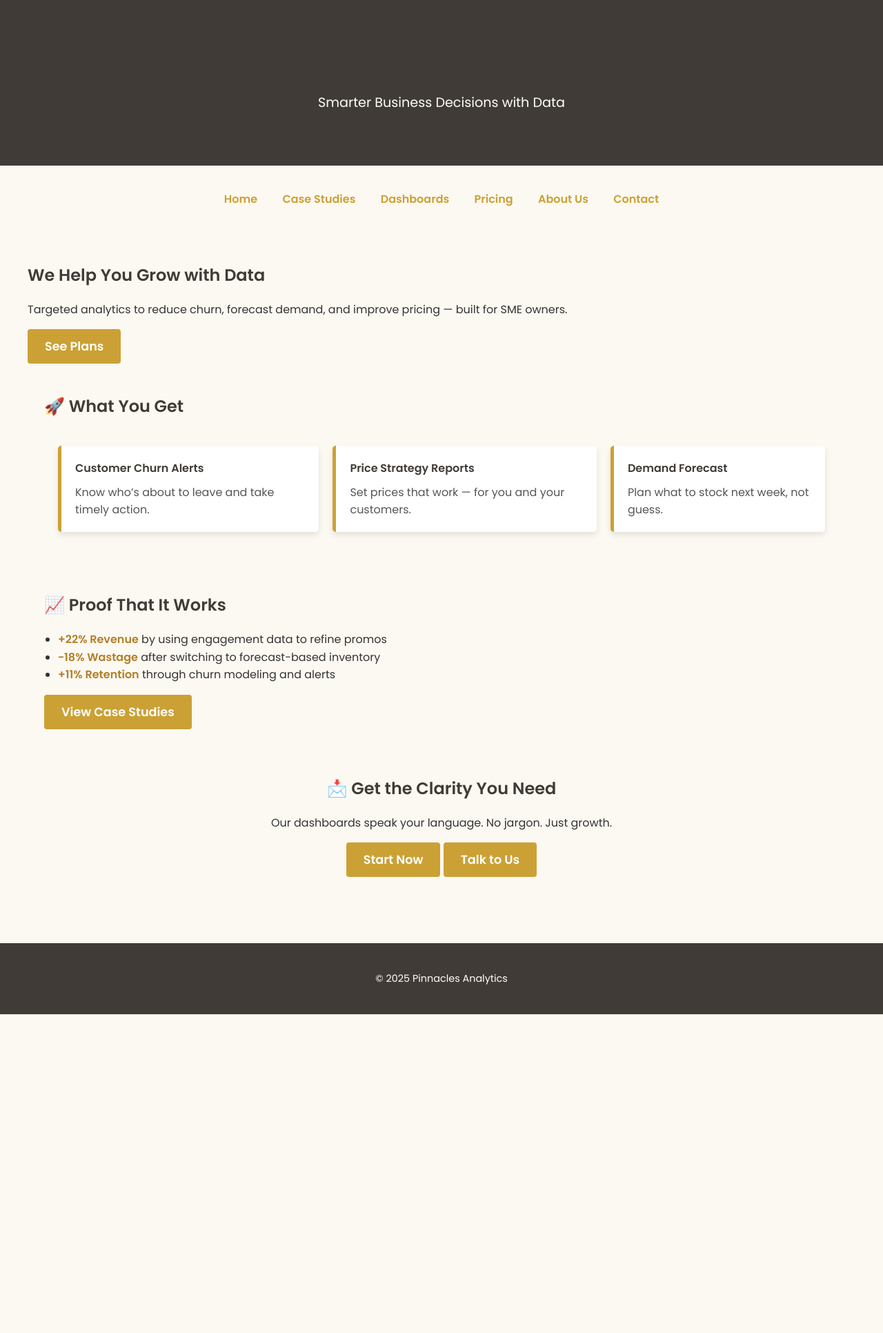
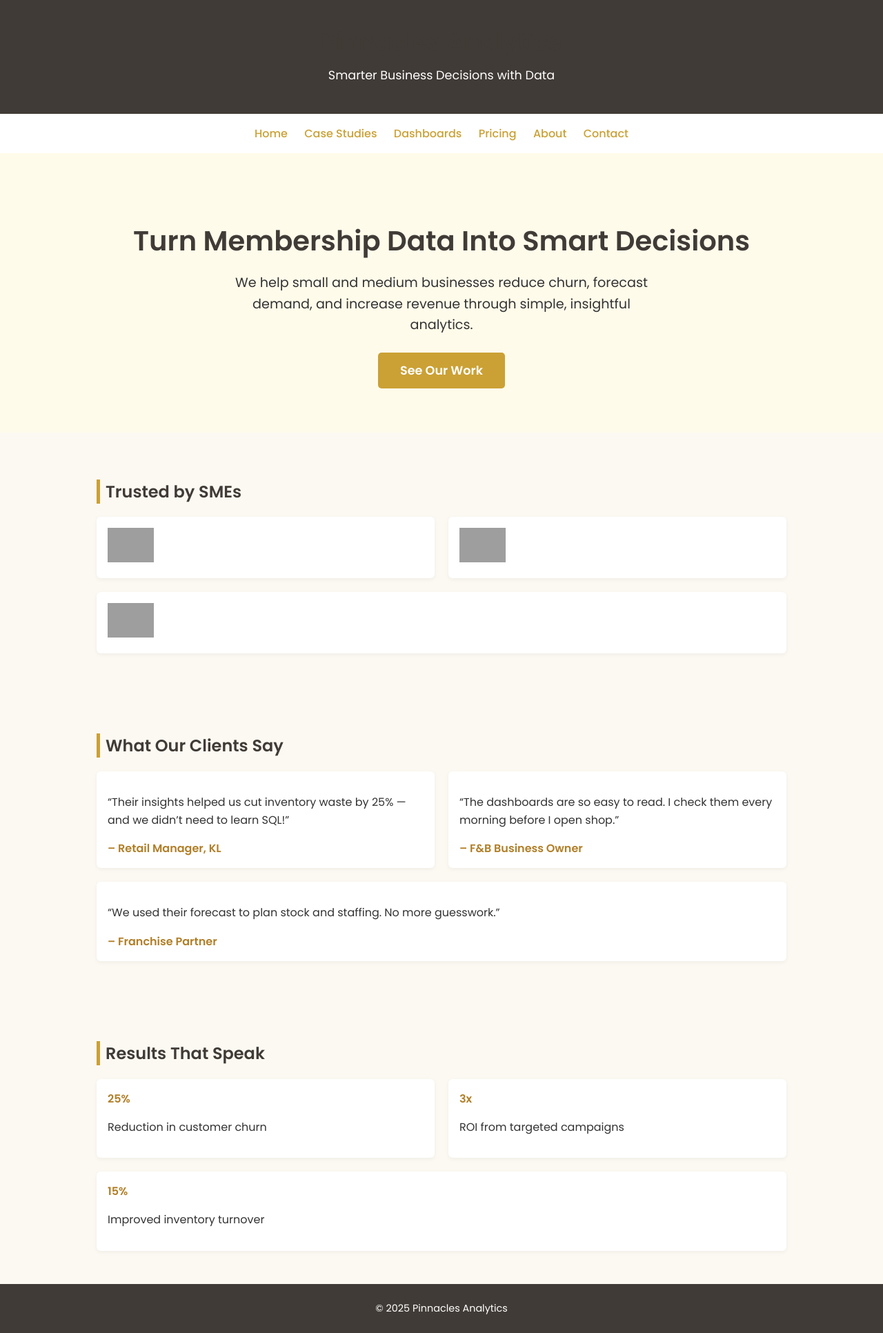
Before and after one commit to lyven81/pinnacles-learning-website, a Jekyll site: the page index.html, which Jekyll copies as it is, in a window 1280 px wide. Shown: the whole page at 69% size. Built offline with Jekyll 4.4.1, drawn with Linux system fonts in a browser that asks for light colours; before the commit the page ends 1470 px from its top, so only the background shows below that; grey boxes are pictures that could not be loaded.

Commit message:
Update index.html

```diff
--- a/index.html
+++ b/index.html
@@ -1,52 +1,99 @@
----
-layout: default
-title: Home
-nav_order: 1
----
+<!DOCTYPE html>
+<html lang="en">
+<head>
+  <meta charset="UTF-8" />
+  <meta name="viewport" content="width=device-width, initial-scale=1.0" />
+  <title>Pinnacles Analytics | Smarter Business Decisions</title>
+  <link href="https://fonts.googleapis.com/css2?family=Poppins:wght@400;500;600&display=swap" rel="stylesheet" />
+  <link rel="stylesheet" href="/assets/css/style.css" />
+  <style>
+    body { background-color: #FCF9F2; font-family: 'Poppins', sans-serif; color: #333; margin: 0; padding: 0; }
+    header, footer { background-color: #403B36; color: white; text-align: center; padding: 1.5rem 1rem; }
+    nav { text-align: center; padding: 1rem 0; background: white; }
+    nav a { margin: 0 10px; color: #CBA135; font-weight: 500; text-decoration: none; }
+    nav a:hover { color: #B17F28; }
+    .hero { text-align: center; padding: 4rem 1rem; background: #fffbea; }
+    .hero h1 { font-size: 2.5rem; color: #403B36; margin-bottom: 1rem; }
+    .hero p { font-size: 1.2rem; max-width: 600px; margin: auto; }
+    .cta-button { display: inline-block; margin-top: 1.5rem; padding: 0.8rem 2rem; background: #CBA135; color: white; border-radius: 5px; font-weight: 600; text-decoration: none; }
+    .section { padding: 3rem 1rem; max-width: 1000px; margin: auto; }
+    .section h2 { color: #403B36; border-left: 5px solid #CBA135; padding-left: 0.5rem; }
+    .testimonials, .clients, .stats { display: flex; flex-wrap: wrap; gap: 20px; margin-top: 1rem; }
+    .testimonial, .client-logo, .stat-box { background: white; padding: 1rem; border-radius: 6px; box-shadow: 0 2px 6px rgba(0,0,0,0.05); flex: 1 1 30%; }
+    .client-logo img { max-width: 100%; height: 50px; object-fit: contain; }
+    footer p { margin: 0; font-size: 0.9rem; }
+  </style>
+</head>
+<body>
 
-<!-- Hero Banner -->
-<section class="hero-banner">
-  <h2>We Help You Grow with Data</h2>
-  <p>Targeted analytics to reduce churn, forecast demand, and improve pricing — built for SME owners.</p>
-  <a href="pricing.html" class="cta-button">See Plans</a>
-</section>
+  <header>
+    <h1>Pinnacles Analytics</h1>
+    <p>Smarter Business Decisions with Data</p>
+  </header>
 
-<!-- What We Deliver -->
-<section class="container">
-  <h2>🚀 What You Get</h2>
-  <table class="services-table">
-    <tr>
-      <td>
-        <strong>Customer Churn Alerts</strong>
-        Know who’s about to leave and take timely action.
-      </td>
-      <td>
-        <strong>Price Strategy Reports</strong>
-        Set prices that work — for you and your customers.
-      </td>
-      <td>
-        <strong>Demand Forecast</strong>
-        Plan what to stock next week, not guess.
-      </td>
-    </tr>
-  </table>
-</section>
+  <nav>
+    <a href="/index.html">Home</a>
+    <a href="/case-studies.html">Case Studies</a>
+    <a href="/dashboard.html">Dashboards</a>
+    <a href="/pricing.html">Pricing</a>
+    <a href="/about.html">About</a>
+    <a href="/contact.html">Contact</a>
+  </nav>
 
-<!-- Evidence Section -->
-<section class="container">
-  <h2>📈 Proof That It Works</h2>
-  <ul>
-    <li><strong>+22% Revenue</strong> by using engagement data to refine promos</li>
-    <li><strong>−18% Wastage</strong> after switching to forecast-based inventory</li>
-    <li><strong>+11% Retention</strong> through churn modeling and alerts</li>
-  </ul>
-  <a href="case-study.html" class="cta-button">View Case Studies</a>
-</section>
+  <section class="hero">
+    <h1>Turn Membership Data Into Smart Decisions</h1>
+    <p>We help small and medium businesses reduce churn, forecast demand, and increase revenue through simple, insightful analytics.</p>
+    <a class="cta-button" href="/case-studies.html">See Our Work</a>
+  </section>
 
-<!-- Simple CTA -->
-<section class="container text-center">
-  <h2>📩 Get the Clarity You Need</h2>
-  <p>Our dashboards speak your language. No jargon. Just growth.</p>
-  <a href="pricing.html" class="cta-button">Start Now</a>
-  <a href="contact.html" class="cta-button">Talk to Us</a>
-</section>
+  <section class="section">
+    <h2>Trusted by SMEs</h2>
+    <div class="clients">
+      <div class="client-logo"><img src="/assets/images/client1.png" alt="Client Logo 1"></div>
+      <div class="client-logo"><img src="/assets/images/client2.png" alt="Client Logo 2"></div>
+      <div class="client-logo"><img src="/assets/images/client3.png" alt="Client Logo 3"></div>
+    </div>
+  </section>
+
+  <section class="section">
+    <h2>What Our Clients Say</h2>
+    <div class="testimonials">
+      <div class="testimonial">
+        <p>“Their insights helped us cut inventory waste by 25% — and we didn’t need to learn SQL!”</p>
+        <strong>– Retail Manager, KL</strong>
+      </div>
+      <div class="testimonial">
+        <p>“The dashboards are so easy to read. I check them every morning before I open shop.”</p>
+        <strong>– F&B Business Owner</strong>
+      </div>
+      <div class="testimonial">
+        <p>“We used their forecast to plan stock and staffing. No more guesswork.”</p>
+        <strong>– Franchise Partner</strong>
+      </div>
+    </div>
+  </section>
+
+  <section class="section">
+    <h2>Results That Speak</h2>
+    <div class="stats">
+      <div class="stat-box">
+        <strong>25%</strong>
+        <p>Reduction in customer churn</p>
+      </div>
+      <div class="stat-box">
+        <strong>3x</strong>
+        <p>ROI from targeted campaigns</p>
+      </div>
+      <div class="stat-box">
+        <strong>15%</strong>
+        <p>Improved inventory turnover</p>
+      </div>
+    </div>
+  </section>
+
+  <footer>
+    <p>© 2025 Pinnacles Analytics</p>
+  </footer>
+
+</body>
+</html>
```
